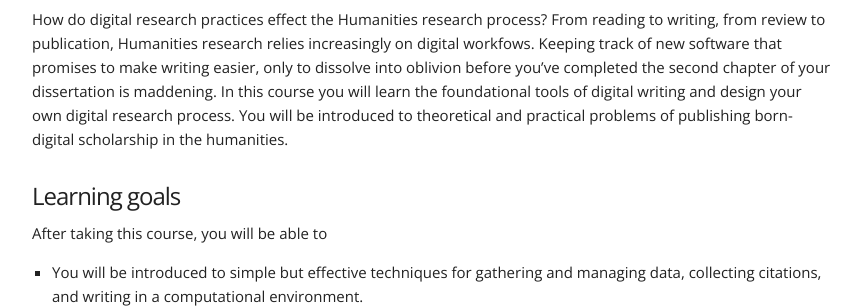
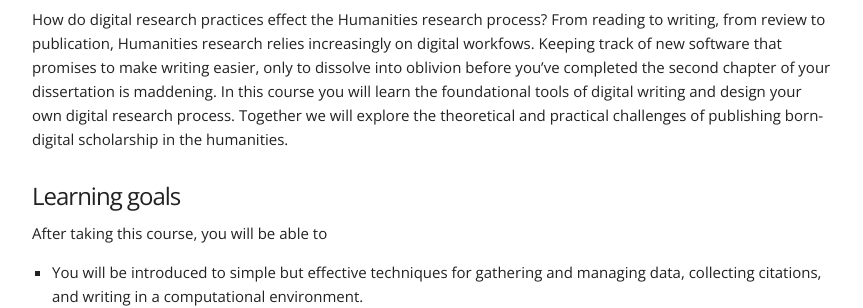
Before and after one commit to cestastanford/dh-publishing, a Jekyll site: the page built from source/index.md, in a window 1280 px wide. Shown: the part 440-748 px from the top of the page, without its empty margins (208-1071 px from the left). Built offline with Jekyll 4.4.1, drawn with Linux system fonts in a browser that asks for light colours.

Commit message:
Update index.md

```diff
--- a/source/index.md
+++ b/source/index.md
@@ -4,7 +4,7 @@ order: 1
 title: Course Description
 ...
 
-How do digital research practices effect the Humanities research process? From reading to writing, from review to publication, Humanities research relies increasingly on digital workfows. Keeping track of new software that promises to make writing easier, only to dissolve into oblivion before you've completed the second chapter of your dissertation is maddening. In this course you will learn the foundational tools of digital writing and design your own digital research process. You will be introduced to theoretical and practical problems of publishing born-digital scholarship in the humanities.
+How do digital research practices effect the Humanities research process? From reading to writing, from review to publication, Humanities research relies increasingly on digital workfows. Keeping track of new software that promises to make writing easier, only to dissolve into oblivion before you've completed the second chapter of your dissertation is maddening. In this course you will learn the foundational tools of digital writing and design your own digital research process. Together we will explore the theoretical and practical challenges of publishing born-digital scholarship in the humanities.
 
 ## Learning goals
 
```
